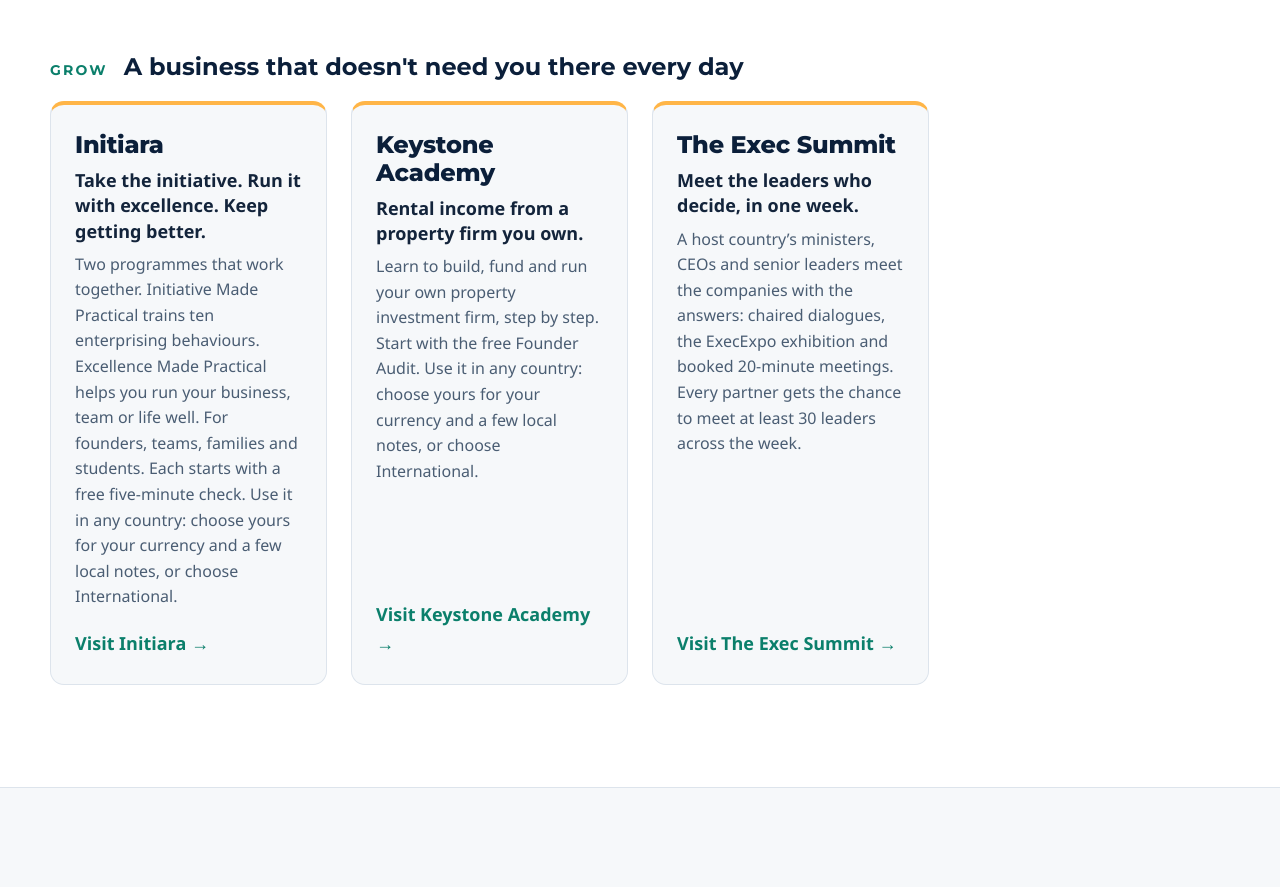
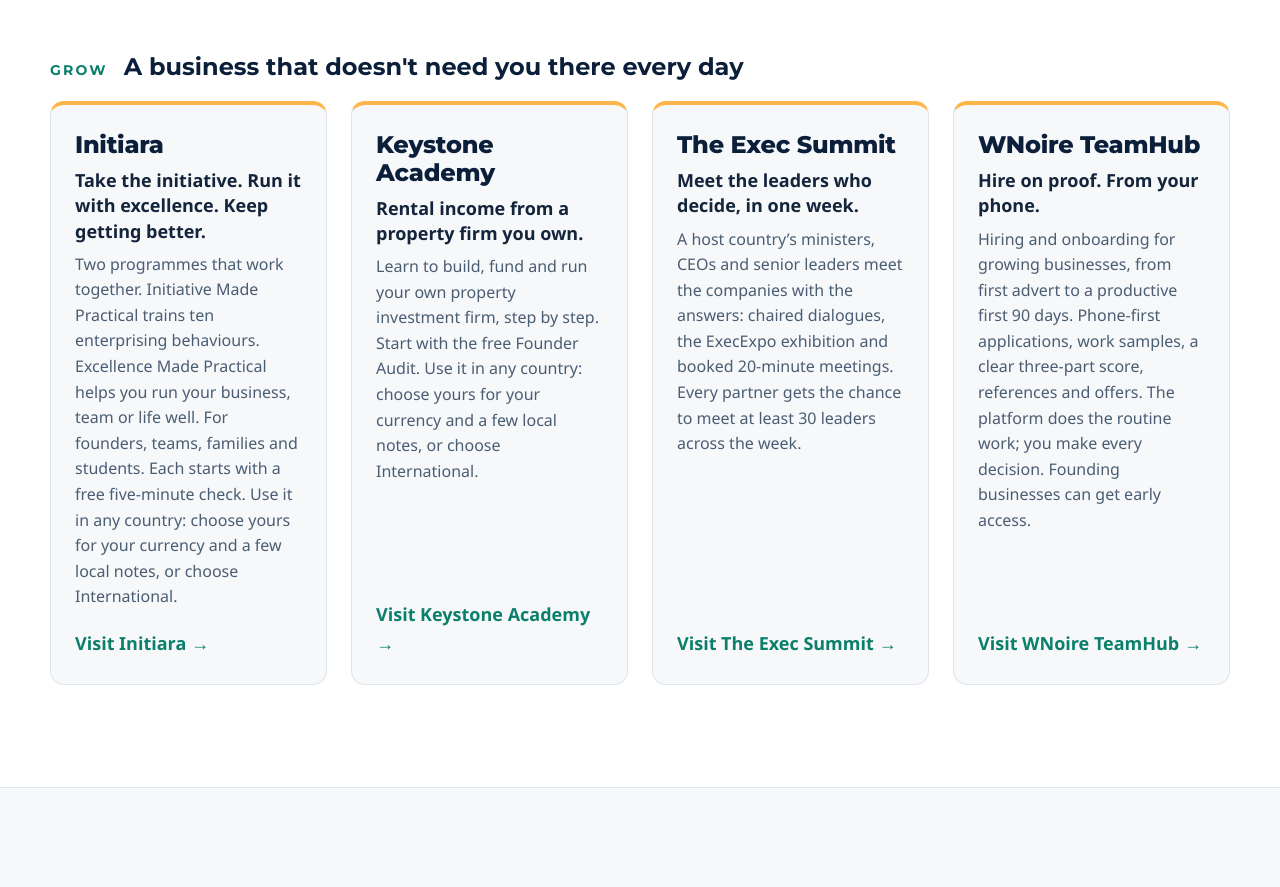
Before and after one commit to Mukombwe/thedigitalventures, a plain HTML site: page index.html in a window 1280 px wide. Shown: the part 4017-4904 px from the top of the page. Drawn offline with Linux system fonts and the light colour scheme; a web font is replaced by a local one.

Commit message:
Add WNoire TeamHub to the products
A new card in the Grow group links to wnoire.com: hiring and
onboarding on proof for growing businesses, with early access for
founding businesses. The page description lists it too.

Co-authored-by: Perplexity <noreply@perplexity.ai>

```diff
--- a/index.html
+++ b/index.html
@@ -4,7 +4,7 @@
 <meta charset="utf-8">
 <meta name="viewport" content="width=device-width, initial-scale=1">
 <title>Digital Ventures — Learn faster. Win clients. Run it from your phone.</title>
-<meta name="description" content="Digital Ventures is the holding company behind LearnCIE, LearnIB, LearnZIMSEC, Tuition Café, Digital Skills Foundation, Initiara, Keystone Academy and The Exec Summit: learning children come back to, digital and AI skills your clients trust, simple phone-first tools that help founders, families and small businesses grow, and a summit where leaders meet the companies that serve them.">
+<meta name="description" content="Digital Ventures is the holding company behind LearnCIE, LearnIB, LearnZIMSEC, Tuition Café, Digital Skills Foundation, Initiara, Keystone Academy, The Exec Summit and WNoire TeamHub: learning children come back to, digital and AI skills your clients trust, simple phone-first tools that help founders, families and small businesses grow, hiring and onboarding on proof, and a summit where leaders meet the companies that serve them.">
 <meta property="og:title" content="Digital Ventures — Learn · Prove · Grow">
 <meta property="og:description" content="Learning children come back to, skills your clients trust, and simple tools that help your business sell more.">
 <meta property="og:image" content="https://www.thedigitalventures.com/img/og.jpg">
@@ -198,6 +198,12 @@
             <p class="prod-d">A host country&rsquo;s ministers, CEOs and senior leaders meet the companies with the answers: chaired dialogues, the ExecExpo exhibition and booked 20-minute meetings. Every partner gets the chance to meet at least 30 leaders across the week.</p>
             <a class="prod-go" href="https://theexecsummit.com/" target="_blank" rel="noopener">Visit The Exec Summit <span aria-hidden="true">&rarr;</span></a>
           </li>
+          <li class="prod">
+            <h4>WNoire TeamHub</h4>
+            <p class="prod-b">Hire on proof. From your phone.</p>
+            <p class="prod-d">Hiring and onboarding for growing businesses, from first advert to a productive first 90 days. Phone-first applications, work samples, a clear three-part score, references and offers. The platform does the routine work; you make every decision. Founding businesses can get early access.</p>
+            <a class="prod-go" href="https://wnoire.com/" target="_blank" rel="noopener">Visit WNoire TeamHub <span aria-hidden="true">&rarr;</span></a>
+          </li>
         </ul>
       </div>
     </div>
```
